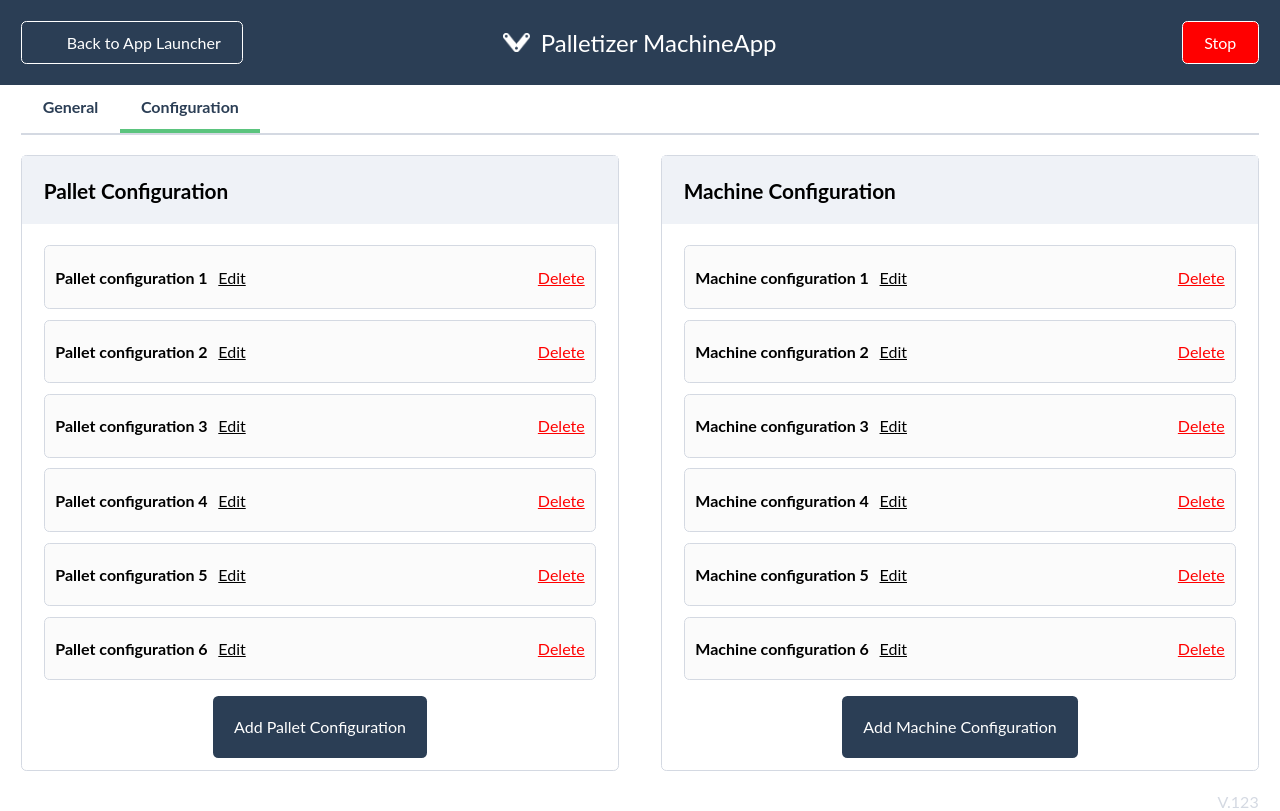
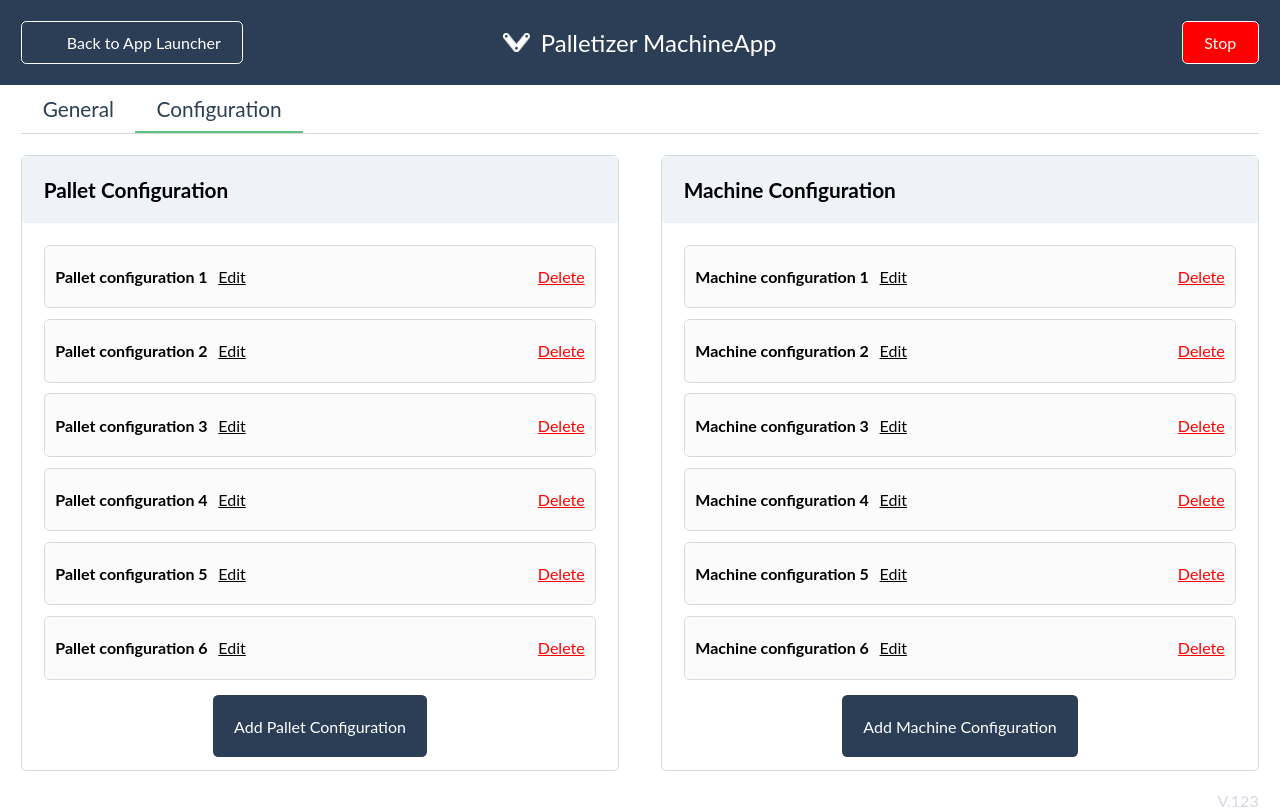
Before and after one commit to jayumorgan/InnovativeEnergy_old, a React (Create React App) app in the folder Palletizer/client/: page /Configuration in a window 1280 px wide. Built offline with nearby package versions, Linux system fonts and the light colour scheme; a web font is replaced by a local one.

Commit message:
Functionalized + modernized styling...

```diff
--- a/Palletizer/client/src/App.tsx
+++ b/Palletizer/client/src/App.tsx
@@ -1,12 +1,11 @@
-import React, {FunctionComponent} from 'react';
+import React from 'react';
 import {BrowserRouter as Router, Switch, Route} from 'react-router-dom';
-
-
 
 //Components
 import Header from "./parts/Header";
 import NavBar from "./parts/NavBar";
 import Footer from "./parts/Footer";
+
 // Main Components
 import General from "./parts/General";
 import Configuration from "./parts/Configuration";
@@ -14,8 +13,7 @@ import Configuration from "./parts/Configuration";
 // Styles
 import './App.scss';
 
-
-let App : FunctionComponent<any> = (props: any) => {
+function App() {
     let tab_options = ['General', 'Configuration'];
     let [general_index, config_index] = [0,1];
     return (
--- a/Palletizer/client/src/_master.scss
+++ b/Palletizer/client/src/_master.scss
@@ -33,7 +33,6 @@ $quad-margin: #{$margin * 4};
 $octa-margin: #{$margin * 8};
 // Border:
 $border: 1pt solid white;
-$grey-border: 2pt solid $light-grey;
 
 $container-border: 1pt solid $light-grey;
 
--- a/Palletizer/client/src/parts/Footer.tsx
+++ b/Palletizer/client/src/parts/Footer.tsx
@@ -1,18 +1,13 @@
-import React, {Component} from 'react';
-
+import React from 'react';
 
 import "./css/Footer.scss";
 
-
-
-class Footer extends Component {
-    render() {
-        return (
-            <div className="Footer">
-                <span> V.123 </span>
-                </div>
-        )
-    }
+function Footer() {
+    return (
+        <div className="Footer">
+            <span> V.123 </span>
+        </div>
+    );
 }
 
 export default Footer;
--- a/Palletizer/client/src/parts/General.tsx
+++ b/Palletizer/client/src/parts/General.tsx
@@ -1,4 +1,4 @@
-import React, {Component} from 'react';
+import React from 'react';
 
 
 // Styles
@@ -6,7 +6,23 @@ import "./css/General.scss";
 
 import logo from "../images/vention_logo.png";
 
+// Support Functions:
+function make_time_string(hours:number, minute:number) : string {
+    let hour_string = String(hours);
+    let minute_string = minute < 10 ? `0${minute}` : String(minute);
+    return hour_string + ":" + minute_string;
+}
 
+function make_date_string(day: number, month: number, year: number){
+    month += 1;
+    let day_string = day < 10 ? `0${day}` : String(day);
+    let month_string = month < 10 ? `0${month}` : String(month);
+    let year_string = String(year);
+    return year_string + "/" + month_string + "/" + day_string;
+}
+
+
+// Status Item Interfaces...
 interface StatusItem {
     title: string;
     get_function(): any;
@@ -17,9 +33,14 @@ interface DisplayItemProps {
     item: StatusItem;
 }
 
-class DisplayItem extends Component<DisplayItemProps> {
-    render() {
-        let {item} = this.props;
+
+interface StatusContainerProps {
+    status_items: StatusItem[];
+}
+
+
+function DisplayItem(props: DisplayItemProps) {
+    let {item} = props;
     item.title = item.title.toUpperCase();
     return (
         <div className="StatusItem">
@@ -34,16 +55,9 @@ class DisplayItem extends Component<DisplayItemProps> {
         </div>
     );
 }
-}
 
-
-interface StatusContainerProps {
-    status_items: StatusItem[];
-}
-
-class StatusContainer extends Component<StatusContainerProps>{
-    render() {
-        let {status_items} = this.props;
+function StatusContainer(props: StatusContainerProps) {
+    let {status_items} = props;
     return (
             <div className="StackContainer">
                 <div className="StackTitle" >
@@ -59,7 +73,9 @@ class StatusContainer extends Component<StatusContainerProps>{
         </div>
     );
 }
-}
+
+
+// Garbage functions -- temporary.
 
 function get_status() {
     return "Running";
@@ -77,28 +93,17 @@ function time_to_completion(){
     return "100 Hours";
 }
 
+
+// Error Logs
+
 interface ErrorLogProps {
     time: Date;
     description: string;
 }
 
-function make_time_string(hours:number, minute:number) : string {
-    let hour_string = String(hours);
-    let minute_string = minute < 10 ? `0${minute}` : String(minute);
-    return hour_string + ":" + minute_string;
-}
 
-function make_date_string(day: number, month: number, year: number){
-    month += 1;
-    let day_string = day < 10 ? `0${day}` : String(day);
-    let month_string = month < 10 ? `0${month}` : String(month);
-    let year_string = String(year);
-    return year_string + "/" + month_string + "/" + day_string;
-}
-
-class ErrorLog extends Component<ErrorLogProps> {
-    render() {
-        let {time, description} = this.props;
+function ErrorLog(props: ErrorLogProps) {
+    let {time, description} = props;
     let hours = time.getHours();
     let minutes = time.getMinutes();
     let day = time.getDate();
@@ -123,16 +128,16 @@ class ErrorLog extends Component<ErrorLogProps> {
         </div>
     );
 }
-}
 
 
+// Temporary interface for quick error test...
 interface Temp {
     date: Date;
     description: string;
 }
 
-class Information extends Component {
-    render(){
+
+function Information() {
     let errors = [] as Temp[];
     for (let i = 0; i < 15; i++){
         let date = new Date();
@@ -153,16 +158,14 @@ class Information extends Component {
         </div>
     );
 }
-}
 
 interface SelectCellProps {
     title: string;
     options: string[];
 }
 
-class SelectCell extends Component<SelectCellProps> {
-    render() {
-        let {title, options} = this.props;
+function SelectCell(props: SelectCellProps) {
+    let {title, options} = props;
     return(
         <div className="SelectCell" >
             <span> {title} </span>
@@ -174,11 +177,10 @@ class SelectCell extends Component<SelectCellProps> {
         </div>
     );
 }
-}
 
 
-class Execute extends Component {
-    render() {
+
+function Execute() {
     let select_options = {
         "Machine Configuration": ["configuration 1", "configuration 2", "configuration 3"],
         "Pallet Configuration": ["pallet 1", "pallet 2", "pallet 3"],
@@ -213,10 +215,11 @@ class Execute extends Component {
         </div>
     );
 }
-}
 
-class General extends Component {
-    render() {
+
+
+function General() {
+    // Make some temporary data to display..
     let items = [] as StatusItem[];
     items.push({title: "Status", get_function: get_status});
     items.push({title: "Cycle Count", get_function: cycle_count});
@@ -239,10 +242,8 @@ class General extends Component {
                 <Information />
             </div>
         </div>
-        )
-    }
+    );
 }
 
 
-
 export default General;
--- a/Palletizer/client/src/parts/Header.tsx
+++ b/Palletizer/client/src/parts/Header.tsx
@@ -1,26 +1,25 @@
-import React, {Component} from 'react';
+import React from 'react';
 
-
+// Logo image import..
 import logo from "../images/white-logo.png";
 
 // Styles
 import "./css/Header.scss";
 
-class Header extends Component {
 
-    handle_back() {
+function Header() {
+    let handle_back = function() {
         console.log("Trigger back button...");
-    }
-    handle_stop() {
-        console.log("Handlign stop....");
-    }
-    render() {
+    };
+    let handle_stop = function() {
+        console.log("HAndling stop...");
+    };
     return (
         <div className="HeaderGrid">
             <div className="HeaderLeft">
-                    <div className="BackButton" onClick={this.handle_back}>
+                <div className="BackButton" onClick={handle_back}>
                     <span className="icon-arrow-left"></span>
-                        <span id="button-text"> Back to App Launcher </span>
+                    <span id="button-text"> {"Back to App Launcher"} </span>
                 </div>
             </div>
             <div className="HeaderCenter">
@@ -32,13 +31,12 @@ class Header extends Component {
                 </div>
             </div>
             <div className="HeaderRight">
-                    <div className="StopButton" onClick={this.handle_stop}>
-                        <span> Stop </span>
+                <div className="StopButton" onClick={handle_stop}>
+                    <span> {"Stop"} </span>
                 </div>
             </div>
         </div>
-        )
-    }
+    );
 }
 
 export default Header;
--- a/Palletizer/client/src/parts/NavBar.tsx
+++ b/Palletizer/client/src/parts/NavBar.tsx
@@ -7,6 +7,7 @@ interface NavBarProps {
     selected_index: number;
 }
 
+                    // <div className={class_name}>
 let NavBar : FunctionComponent<NavBarProps> = ({tabs, selected_index} : NavBarProps)=>{
     return (
         <div className="NavBarContainer" >
@@ -14,11 +15,9 @@ let NavBar : FunctionComponent<NavBarProps> = ({tabs, selected_index} : NavBarPr
                 let class_name = "NavBarItem";
                 class_name += index==selected_index ? " selected" : "";
                 return (
-                    <div className={class_name}>
-                        <Link to={"/" + item.toLowerCase()}>
+                        <Link className={class_name} to={"/" + item.toLowerCase()}>
                             {item}
                         </Link>
-                    </div>
                     )
             })}
         </div>
--- a/Palletizer/client/src/parts/css/NavBar.scss
+++ b/Palletizer/client/src/parts/css/NavBar.scss
@@ -1,59 +1,45 @@
 @import '../../master.scss';
 
 
+$border-h: 2pt;
 
-$hover-border-bottom: 3pt solid $dark-grey;
-$invisible-border-bottom: 3pt solid transparent;
-$green-border-bottom: 3pt solid $green;
+$hover-border-bottom: $border-h solid $dark-grey;
+$invisible-border-bottom: $border-h solid transparent;
+$green-border-bottom: $border-h solid $green;
+
+$grey-border: 1pt solid $light-grey;
+
 .NavBarContainer {
-    // width: 100%;
-    // height: 10%;
-    min-height: 6vh;
-    max-height: 8vh;
     border-bottom: $grey-border;
     margin-right: $double-margin;
     margin-left: $double-margin;
     display: flex;
     align-items: stretch;
-    font-weight: $bold-font;
     color:$dark-blue;
-    // margin-top: 1pt;
-    // margin-bottom: -1pt;
-    // align-items: center;
-    // Introduce padding for the bottom line
-}
-
-// This is fundamentally a router.
-// So how do we organize this......
     .NavBarItem {
-    // width: 10%;
-    // height: 10vh;
         display: flex;
         justify-content: center;
         align-items: center;
         padding-right: $double-margin;
         padding-left: $double-margin;
+        padding-top: $margin;
+        padding-bottom: $margin;
         cursor: pointer;
         border-bottom: $invisible-border-bottom;
+        font-size: $medium-font;
+
+    }
+    a {
         text-decoration: none;
-    // color: black;
-}
-
-.NavBarItem a {
-    text-decoration: none;
-    // color: black;
         color:$dark-blue;
     }
-
     .NavBarItem:hover {
         border-bottom: $hover-border-bottom;
     }
-
     .selected {
         border-bottom: $green-border-bottom;
     }
-
-// Do nothing when hovering the selected one.
     .selected:hover {
         border-bottom: $green-border-bottom;
     }
+}
```
Also changed, not shown: Palletizer/client/src/parts/Configuration.tsx (+17 -35 lines). Lines whose indentation alone changed are shown as unchanged.
